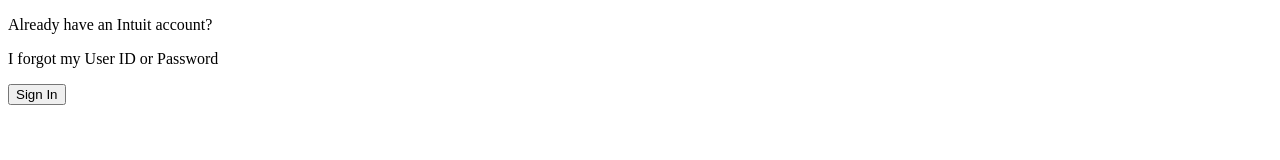
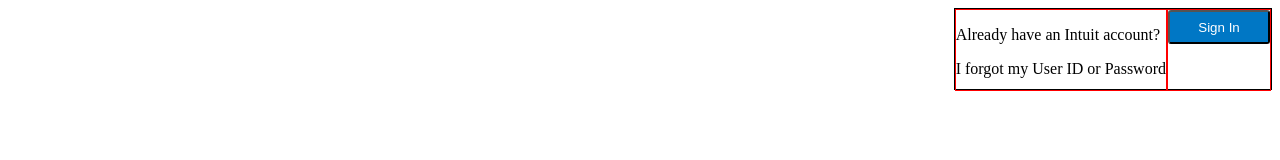
Before and after one commit to SofiBretz/HTML-Forms, a plain HTML site: page index.html in a window 1280 px wide. Drawn offline with Linux system fonts and the light colour scheme.

Commit message:
fixed alignment of the sign in box

```diff
--- a/index.css
+++ b/index.css
@@ -1,8 +1,26 @@
-.rightButton{
-  color: #0077C5;
+.rightBox {
+  height: 80px;
+  float: right;
+  border: solid black 1px;
 }
 
+.signInText {
+  height: 100%;
+  border: solid red 1px;
+  float: left;
+}
 
-#signUpRightButton{
-  background-color: : #0077C5;
+.signInButton {
+  height: 100%;
+  text-align: center;
+  border: solid red 1px;
+  float: right;
 }
+
+.rightButton{
+  height: 34px;
+  width: 102px;
+  color: white;
+  border-radius: 3px;
+  background-color: #0077C5;
+}
--- a/index.html
+++ b/index.html
@@ -1,14 +1,23 @@
 <!DOCTYPE html>
 <html lang="en" dir="ltr">
   <head>
+    <link rel="stylesheet" type="text/css" href="index.css">
     <meta charset="utf-8">
     <title>PROJECT: HTML FORMS</title>
   </head>
   <body>
     <div class="rightBox">
-      <p>Already have an Intuit account?</p>
-      <a><p>I forgot my User ID or Password</p></a>
-      <button type="button" class="rightButton"  id="signUpRightButton">Sign In</button>
+      <!-- Sign in Text-->
+      <div class="signInText">
+        <p>Already have an Intuit account?</p>
+        <a><p>I forgot my User ID or Password</p></a>
+      </div>
+
+      <!-- Sign in Button-->
+      <div class="signInButton">
+        <button class="rightButton" id="abc">Sign In</button>
+      </div>
+
      </div>
   </body>
 </html>
```
